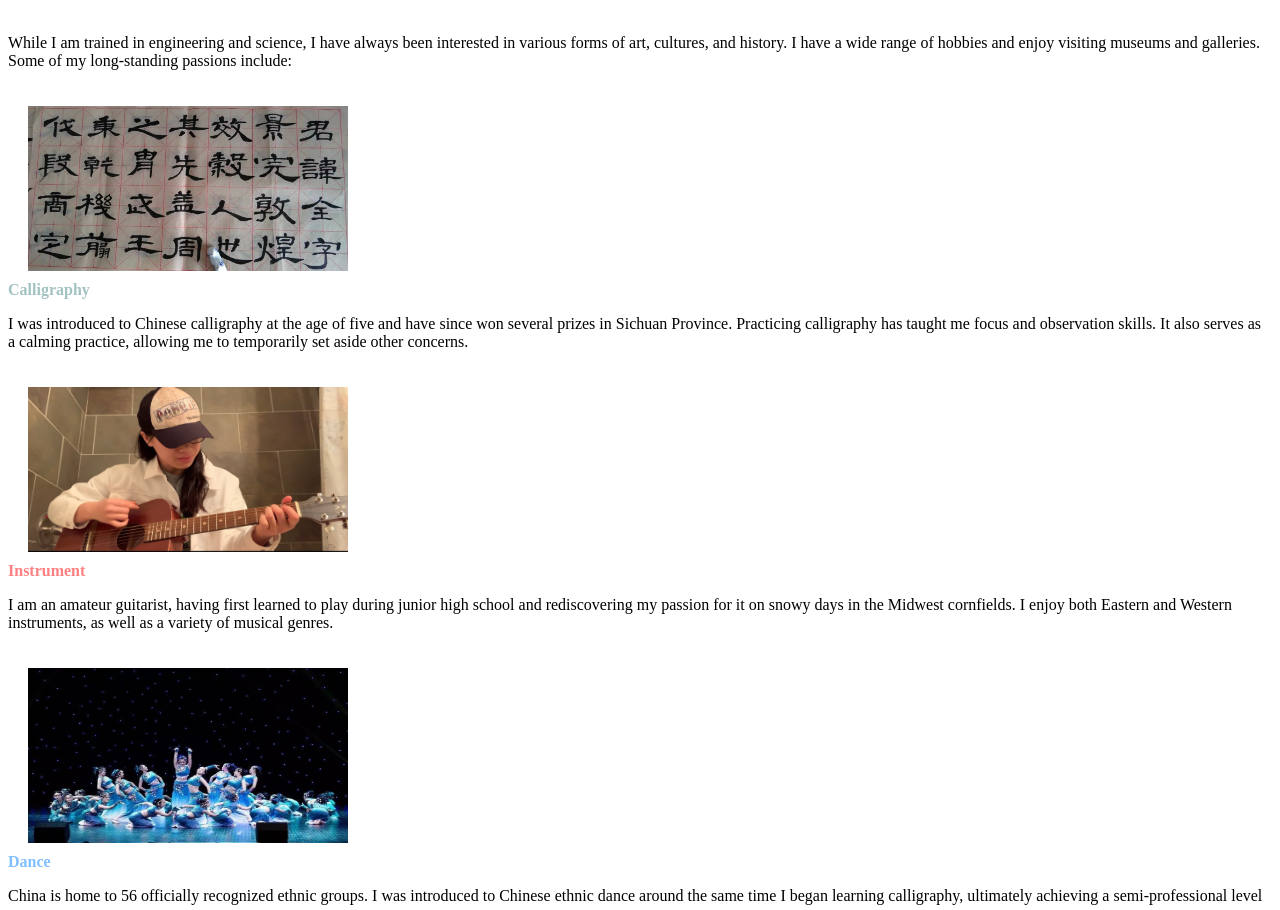
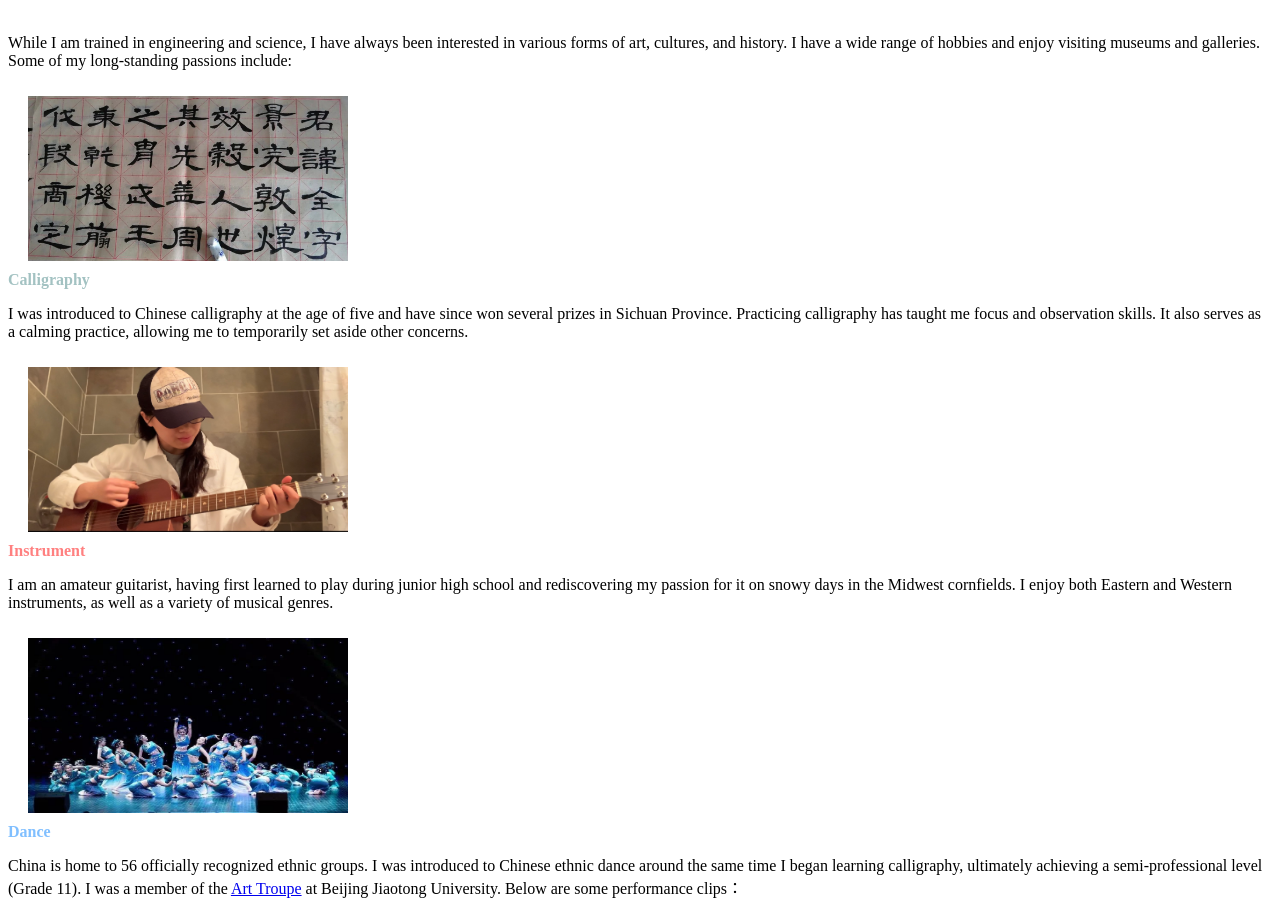
Before and after one commit to YangjiaoChen/YangjiaoChen.github.io, a Jekyll site: the page built from personal.html, in a window 1280 px wide. Shown: the part 108-1018 px from the top of the page. Built offline with Jekyll 4.4.1, drawn with Linux system fonts in a browser that asks for light colours.

Commit message:
Update personal.html

```diff
--- a/personal.html
+++ b/personal.html
@@ -31,7 +31,7 @@ title: "Yangjiao Chen: personal"
 
   <div class="col-sm-5">
     <img src="imgs/calligraphy.jpg"  width="320"
-         height="165" style="margin-top: 20px; margin-bottom: 10px; margin-left: 20px" >
+         height="165" style="margin-top: 10px; margin-bottom: 10px; margin-left: 20px" >
   </div>
 
   <div class="col-sm-5">
@@ -44,7 +44,7 @@ title: "Yangjiao Chen: personal"
 
   <div class="col-sm-5">
     <img src="imgs/guitar.jpg"  width="320"
-         height="165" style="margin-top: 20px; margin-bottom: 10px; margin-left: 20px" >
+         height="165" style="margin-top: 10px; margin-bottom: 10px; margin-left: 20px" >
   </div>
 
   <div class="col-sm-5">
@@ -57,7 +57,7 @@ title: "Yangjiao Chen: personal"
     <div class="row">
   <div class="col-sm-5">
     <img src="imgs/dance.jpg"  width="320"
-         height="175" style="margin-top: 20px; margin-bottom: 10px; margin-left: 20px" >
+         height="175" style="margin-top: 10px; margin-bottom: 10px; margin-left: 20px" >
   </div>
 
   <div class="col-sm-5">
```
